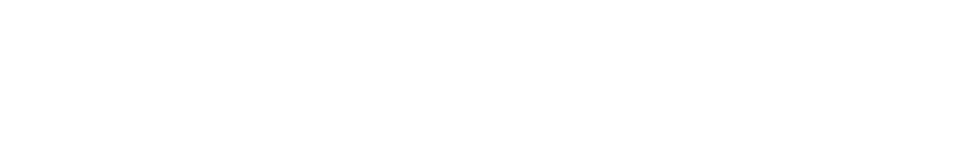
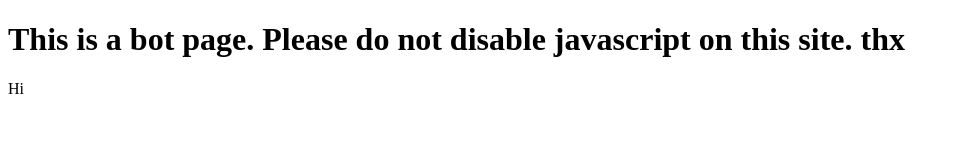
Before and after one commit to ThinkerPal/test-gci-susiai-skill-dice, a plain HTML site: page index.html in a window 1280 px wide. Shown: the whole page, without its empty margins (0-960 px from the left). Drawn offline with Linux system fonts and the light colour scheme.

Commit message:
Added some rubbish tetx

```diff
--- a/index.html
+++ b/index.html
@@ -7,6 +7,10 @@
     <title>GCI TEST</title>
 </head>
 <body>
+
+    <h1>This is a bot page. Please do not disable javascript on this site. thx</h1>
+
+    <p>Hi</p>
     <script type='text/javascript' id='susi-bot-script' data-userid='0d4430701dfbf9e40083022448500a52' data-group='Social' data-language='en' data-skill='Dice-Throwing-Thing' src='https://skills.susi.ai/susi-chatbot.js'></script>
 </body>
 </html>
```
